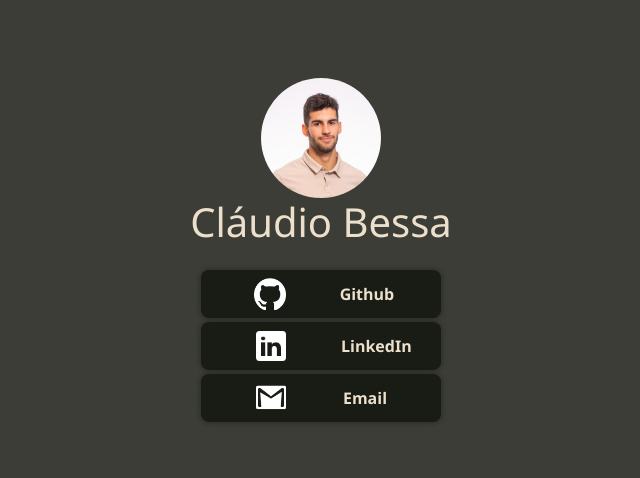
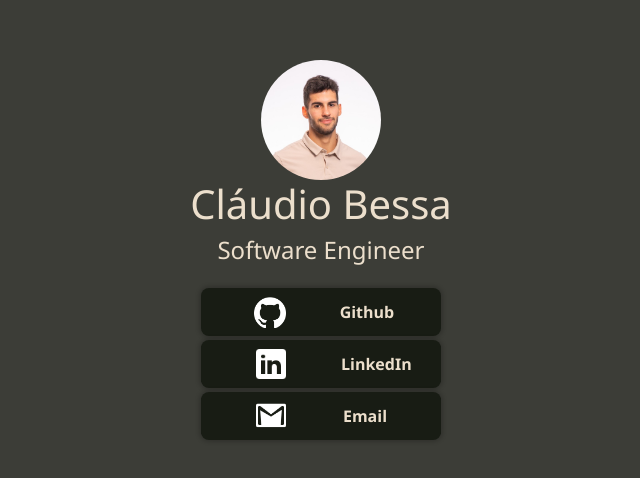
Before and after one commit to assebc/bessa, an Angular app: page / in a window 1280 px wide. Shown: the part 148-626 px from the top of the page, without its empty margins (319-959 px from the left). Built offline with nearby package versions, Linux system fonts and the light colour scheme.

Commit message:
feat: add job

```diff
--- a/src/app/app.component.html
+++ b/src/app/app.component.html
@@ -3,6 +3,7 @@
     <a class="avatar">
       <img src="/avatar.png" alt="avatar" />
       <h1>Cláudio Bessa</h1>
+      <h4>Software Engineer</h4>
     </a>
     @for (link of links; track link.caption) {
       <button type="button">
```
